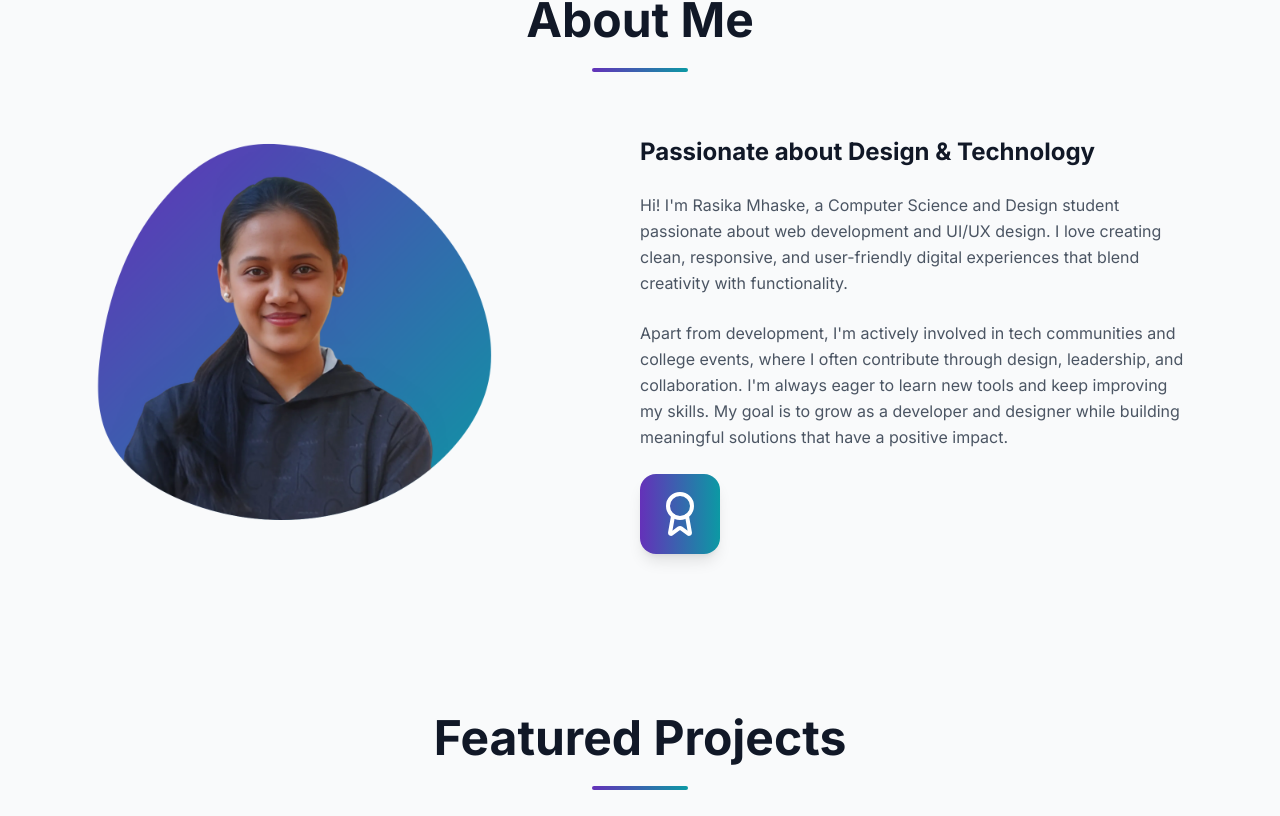
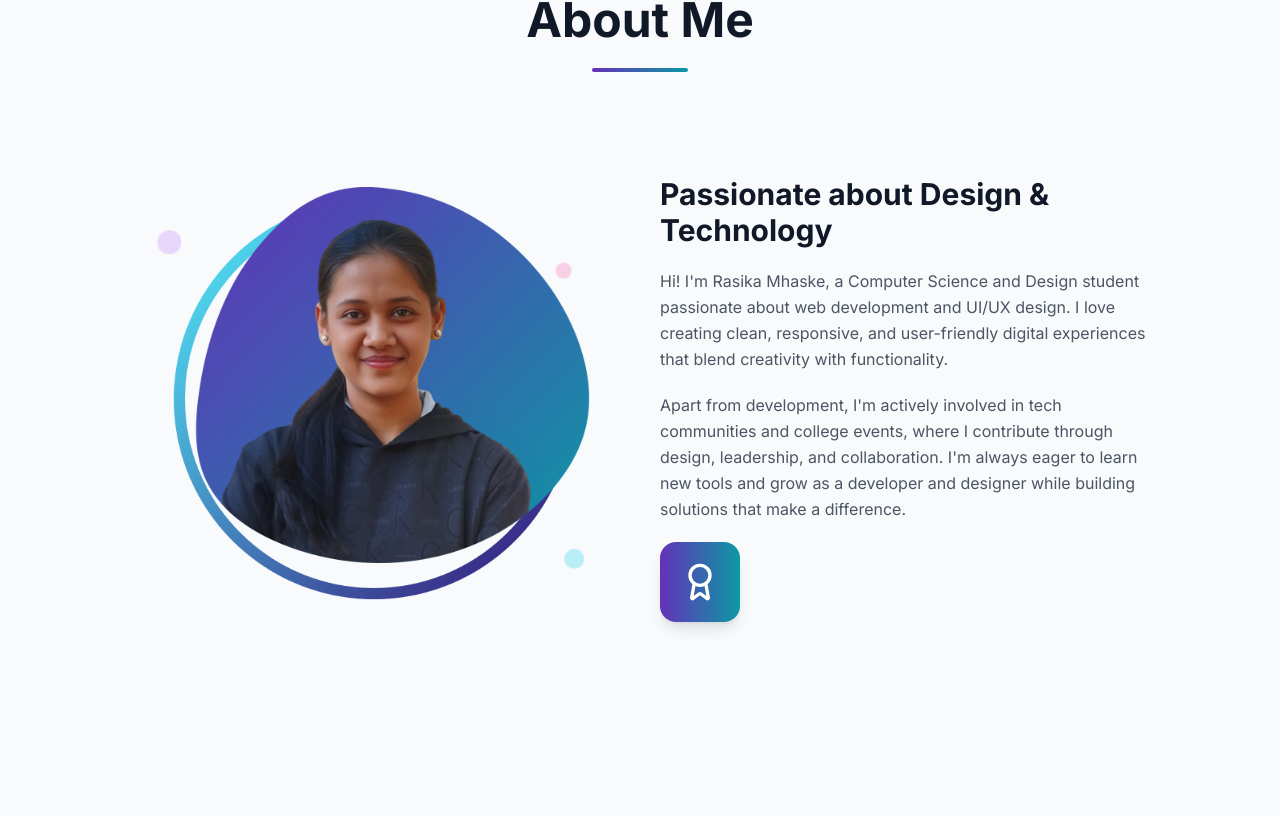
Before and after one commit to rasika2670/Portfolio, a Next.js app: page / in a window 1280 px wide. Shown: the part 884-1700 px from the top of the page. Built offline with nearby package versions, Linux system fonts and the light colour scheme.

Commit message:
floating

```diff
--- a/app/page.tsx
+++ b/app/page.tsx
@@ -10,6 +10,7 @@ import { Button } from "@/components/ui/button"
 import { Card, CardContent } from "@/components/ui/card"
 import { Badge } from "@/components/ui/badge"
 import Image from "next/image"
+import Experiences from "@/components/experiences";
 
 export default function Portfolio() {
   const [darkMode, setDarkMode] = useState(false)
@@ -113,7 +114,7 @@ export default function Portfolio() {
     },
   ];
 
-  const navItems = ["Home", "About", "Projects", "Skills", "Contact"]
+  const navItems = ["Home", "About", "Projects", "Skills","Experience", "Contact"]
 
   const [success, setSuccess] = useState(false);
   const [formData, setFormData] = useState({
@@ -316,38 +317,84 @@ export default function Portfolio() {
               <div className="w-24 h-1 bg-gradient-to-r from-[#6431b9] to-[#0c99a4] mx-auto rounded-full" />
             </motion.div>
 
-            <div className="grid md:grid-cols-2 justify-evenly items-start">
+            <div className="grid grid-cols-1 md:grid-cols-2 gap-10 items-center px-6 md:px-12 lg:px-24 py-10 ">
               <motion.div
                 initial={{ opacity: 0, x: -30 }}
                 whileInView={{ opacity: 1, x: 0 }}
                 transition={{ duration: 0.8 }}
                 viewport={{ once: true }}
-                className="pl-16"
+                className="relative flex justify-center items-center w-full min-h-[400px]"
               >
-                <div className="relative">
+                {/* Floating background image */}
+                <motion.div
+                  animate={{
+                    x: [0, -20, 0, 20, 0, -20, 0],
+                    y: [0, 20, 0, -20, 0, 20, 0],
+                  }}
+                  transition={{ duration: 20, repeat: Infinity, ease: "easeInOut" }}
+                  className="absolute z-0 w-[250px] sm:w-[300px] md:w-[350px] lg:w-[400px] h-auto"
+                >
                   <Image
-                    src="\images\rasika.png"
+                    src="/images/border.png"
+                    alt="Floating Background"
+                    width={400}
+                    height={400}
+                    className="w-full h-full object-contain"
+                  />
+                </motion.div>
+
+                {/* Main Image */}
+                <motion.div
+                  animate={{
+                    x: [0, 20, 0, -20, 0, 20, 0],
+                    y: [0, -20, 0, 20, 0, -20, 0],
+                  }}
+                  transition={{ duration: 40, repeat: Infinity, ease: "easeInOut" }}
+                  className="relative z-10 w-[250px] sm:w-[300px] md:w-[350px] lg:w-[400px]"
+                >
+                  <Image
+                    src="/images/rasika.png"
                     alt="About Rasika"
                     width={400}
                     height={400}
-                    className=" w-[400px] h-[400px] object-cover object-top"
+                    className="w-full h-auto rounded-2xl object-cover object-top"
                   />
-                </div>
+                </motion.div>
+
+                {/* Floating Dots */}
+                <motion.div
+                  animate={{ x: [0, -6, 0, 6, 0], y: [0, -8, 0, 8, 0] }}
+                  transition={{ duration: 8, repeat: Infinity, ease: "easeInOut" }}
+                  className="absolute top-6 left-6 w-6 h-6 bg-purple-400/30 dark:bg-purple-300/20 rounded-full backdrop-blur-md z-0"
+                />
+                <motion.div
+                  animate={{ x: [0, 6, 0, -6, 0], y: [0, 10, 0, -10, 0] }}
+                  transition={{ duration: 10, repeat: Infinity, ease: "easeInOut" }}
+                  className="absolute bottom-6 right-8 w-5 h-5 bg-cyan-400/30 dark:bg-cyan-300/20 rounded-full backdrop-blur-md z-0"
+                />
+                <motion.div
+                  animate={{ x: [0, 8, 0, -8, 0], y: [0, 6, 0, -6, 0] }}
+                  transition={{ duration: 12, repeat: Infinity, ease: "easeInOut" }}
+                  className="absolute top-16 right-12 w-4 h-4 bg-pink-400/30 dark:bg-pink-300/20 rounded-full backdrop-blur-md z-0"
+                />
               </motion.div>
 
+              {/* Text Section */}
               <motion.div
                 initial={{ opacity: 0, x: 30 }}
                 whileInView={{ opacity: 1, x: 0 }}
                 transition={{ duration: 0.8 }}
                 viewport={{ once: true }}
-                className="space-y-6 pr-16"
+                className="space-y-5 text-center md:text-left"
               >
-                <h3 className="text-2xl font-bold">Passionate about Design & Technology</h3>
+                <h3 className="text-2xl sm:text-3xl font-bold text-gray-900 dark:text-white">
+                  Passionate about Design & Technology
+                </h3>
                 <p className="text-gray-600 dark:text-gray-300 leading-relaxed">
                   Hi! I'm Rasika Mhaske, a Computer Science and Design student passionate about web development and UI/UX design. I love creating clean, responsive, and user-friendly digital experiences that blend creativity with functionality.
                 </p>
                 <p className="text-gray-600 dark:text-gray-300 leading-relaxed">
-                  Apart from development, I'm actively involved in tech communities and college events, where I often contribute through design, leadership, and collaboration. I'm always eager to learn new tools and keep improving my skills. My goal is to grow as a developer and designer while building meaningful solutions that have a positive impact.
+                  Apart from development, I'm actively involved in tech communities and college events, where I contribute through design, leadership, and collaboration. I'm always eager to learn new tools and grow as a developer and designer while building solutions that make a difference.
                 </p>
 
                 <motion.div
@@ -355,9 +402,9 @@ export default function Portfolio() {
                   animate={{ opacity: 1, scale: 1, y: 0 }}
                   transition={{ duration: 0.6, ease: "easeOut" }}
                   whileHover={{ scale: 1.1, rotate: 5 }}
-                  className="w-20 h-20 bg-gradient-to-r from-[#6431b9] to-[#0c99a4] rounded-2xl flex items-center justify-center shadow-lg"
+                  className="w-16 h-16 sm:w-20 sm:h-20 bg-gradient-to-r from-[#6431b9] to-[#0c99a4] rounded-2xl flex items-center justify-center mx-auto md:mx-0 shadow-lg"
                 >
-                  <Award className="h-12 w-12 text-white" />
+                  <Award className="h-8 w-8 sm:h-10 sm:w-10 text-white" />
                 </motion.div>
               </motion.div>
             </div>
@@ -489,6 +536,10 @@ export default function Portfolio() {
 
           </div>
         </section>
+<section id="Experience">
+  <Experiences />
+</section>
+
 
         {/* Contact Section */}
         <section id="contact" className="py-24 bg-gray-50 dark:bg-gray-900">
--- /dev/null
+++ b/components/experiences.tsx
@@ -0,0 +1,76 @@
+import { motion } from "framer-motion";
+import { Sparkles, Users, PenTool } from "lucide-react";
+import Image from "next/image";
+
+const experiences = [
+  {
+    title: "Creative Team Member",
+    org: "MLSC",
+    icon: Sparkles,
+    description:
+      "Designing flyers, Instagram stories, and marketing materials to engage the tech community and promote events.",
+    year: "2023 – Present",
+  },
+  {
+    title: "Website Coordinator",
+    org: "DESOC",
+    icon: PenTool,
+    description:
+      "Managing the official DESOC website and LinkedIn page, and contributing to the creative team when needed.",
+    year: "2023 – Present",
+  },
+  {
+    title: "Design Team Lead",
+    org: "Techathon Innovera",
+    icon: Users,
+    description:
+      "Leading the design team, creating event branding, and managing all design-related deliverables and promotions.",
+    year: "2024",
+  },
+];
+
+export default function ExperienceSection() {
+  return (
+    <section id="experience" className="py-20 bg-white dark:bg-gray-900">
+      <div className="max-w-7xl mx-auto px-6 lg:px-8">
+        <motion.div
+          initial={{ opacity: 0, y: 30 }}
+          whileInView={{ opacity: 1, y: 0 }}
+          transition={{ duration: 0.8 }}
+          viewport={{ once: true }}
+          className="text-center mb-16"
+        >
+          <h2 className="text-4xl md:text-5xl font-bold mb-4">Experience & Leadership</h2>
+          <div className="w-24 h-1 bg-gradient-to-r from-[#6431b9] to-[#0c99a4] mx-auto rounded-full" />
+        </motion.div>
+
+        <div className="grid md:grid-cols-2 lg:grid-cols-3 gap-8">
+          {experiences.map((exp, index) => (
+            <motion.div
+              key={exp.title}
+              initial={{ opacity: 0, y: 30 }}
+              whileInView={{ opacity: 1, y: 0 }}
+              transition={{ duration: 0.8, delay: index * 0.1 }}
+              viewport={{ once: true }}
+              whileHover={{ scale: 1.03 }}
+              className="bg-gray-100 dark:bg-gray-800 p-6 rounded-2xl shadow-md hover:shadow-lg transition-all h-full"
+            >
+              <div className="flex items-center gap-4 mb-4">
+                <div className="p-3 bg-gradient-to-r from-[#6431b9] to-[#0c99a4] rounded-xl">
+                  <exp.icon className="h-6 w-6 text-white" />
+                </div>
+                <div>
+                  <h3 className="text-xl font-semibold">{exp.title}</h3>
+                  <p className="text-sm text-gray-500 dark:text-gray-400">{exp.org} · {exp.year}</p>
+                </div>
+              </div>
+              <p className="text-gray-700 dark:text-gray-300 leading-relaxed">
+                {exp.description}
+              </p>
+            </motion.div>
+          ))}
+        </div>
+      </div>
+    </section>
+  );
+}
--- a/package.json
+++ b/package.json
@@ -46,6 +46,7 @@
     "embla-carousel-react": "8.5.1",
     "framer-motion": "latest",
     "input-otp": "1.4.1",
+    "keen-slider": "^6.8.6",
     "lucide-react": "^0.454.0",
     "next": "^15.3.3",
     "next-themes": "^0.4.4",
```
Also changed, not shown: public/images/border.png (added), 1 other file (tests, documents, lock files or other folders).
